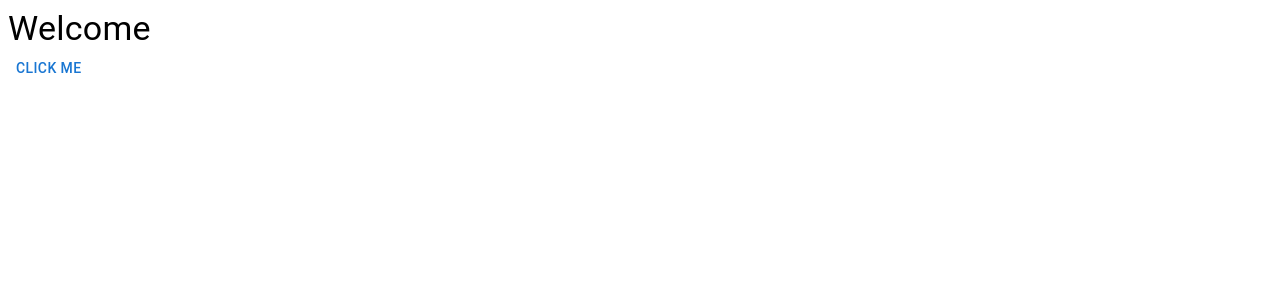
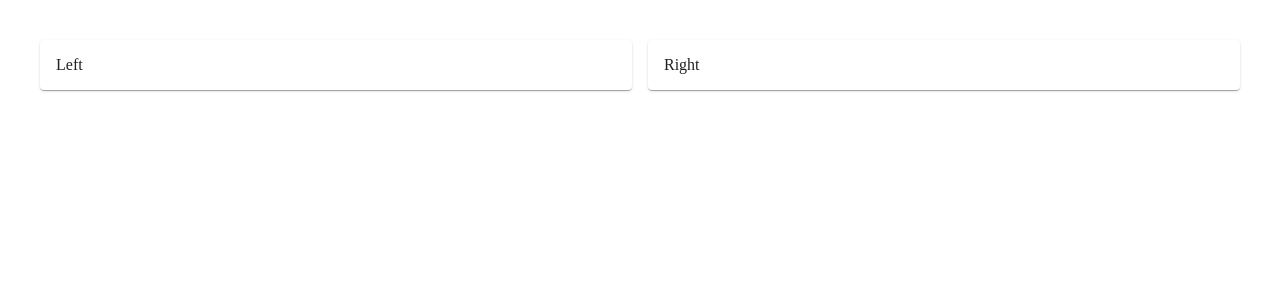
Before and after one commit to debraj137/react-ts, a React (Vite) app: page / in a window 1280 px wide. Shown: the top 300 px of the page. Built offline with nearby package versions, Linux system fonts and the light colour scheme.

Commit message:
grid in mui

```diff
--- a/src/App.tsx
+++ b/src/App.tsx
@@ -1,7 +1,7 @@
 // import { useState } from 'react'
 // import { useEffect, useRef } from 'react'
 // import { useState } from 'react'
-import { Button, Typography } from '@mui/material';
+import { Box, Button, Container, Grid, Paper, Typography } from '@mui/material';
 import './App.css'
 // import List from './List';
 // import Child from './Child'
@@ -26,8 +26,18 @@ function App() {
       <input type="text" value={email} onChange={handleChange} placeholder='enter your email' />
 
       <List items={[1, 2, 3, 4, 5]} render={(item) => <p key={item}>{item}</p>} /> */}
-      <Typography variant='h4'>Welcome</Typography>
-      <Button>Click Me</Button>
+      {/* <Typography variant='h4'>Welcome</Typography>
+      <Button>Click Me</Button> */}
+      <Box sx={{padding:4}}>
+        <Grid container spacing={2}>
+          <Grid size={6}>
+            <Paper sx={{padding:2}}>Left</Paper>
+          </Grid>
+          <Grid size={6}>
+            <Paper sx={{padding:2}}>Right</Paper>
+          </Grid>
+        </Grid>
+      </Box>
     </>
   )
 }
```
